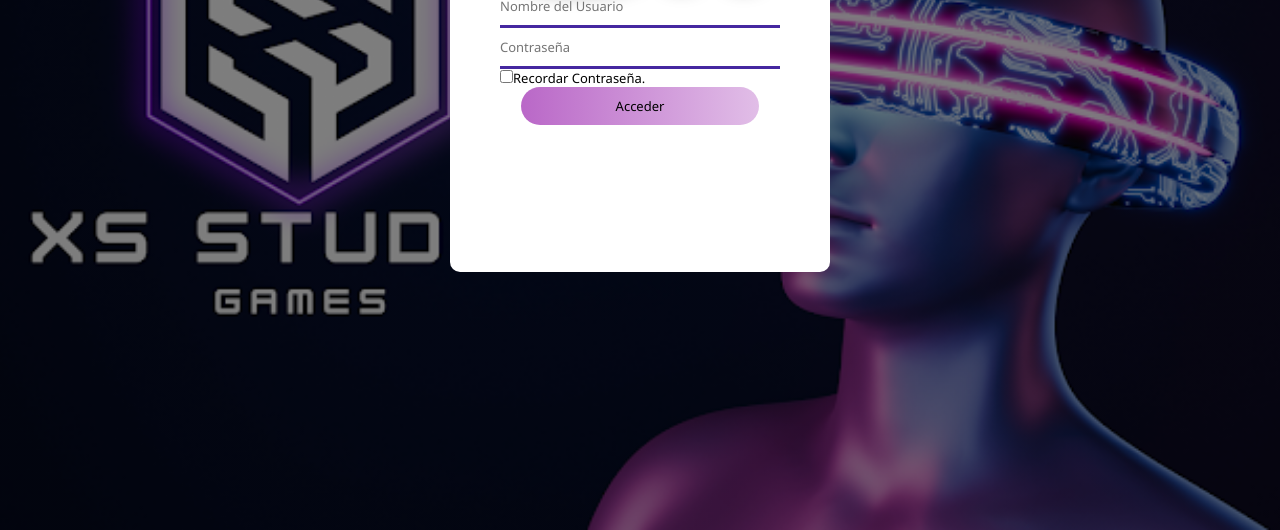
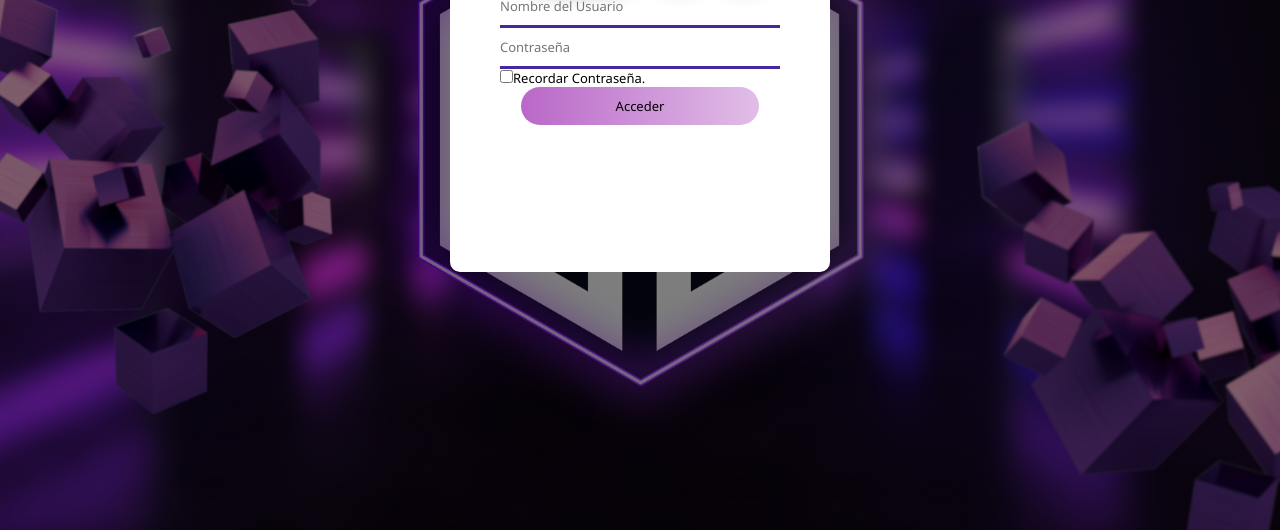
Before and after one commit to JESUSFRAGOSO2006/LOGIN-WEB, a plain HTML site: page index.html in a window 1280 px wide. Shown: the part 270-800 px from the top of the page. Drawn offline with Linux system fonts and the light colour scheme.

Commit message:
Update style (1).css

```diff
--- a/style (1).css
+++ b/style (1).css
@@ -9,7 +9,7 @@
     .container{
     height: 100%;
     width: 100%;
-    background-image: linear-gradient( rgba(0, 0, 0, 0.5), rgba(0, 0, 0, 0.5)), url(img/xs1.png);
+    background-image: linear-gradient( rgba(0, 0, 0, 0.5), rgba(0, 0, 0, 0.5)), url(img/Background.png);
     background-position: center;
     background-size: cover;
     position: absolute;
```
